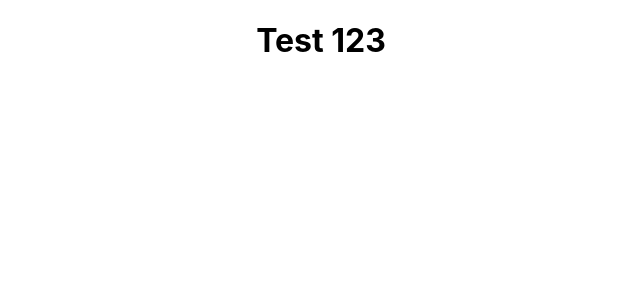
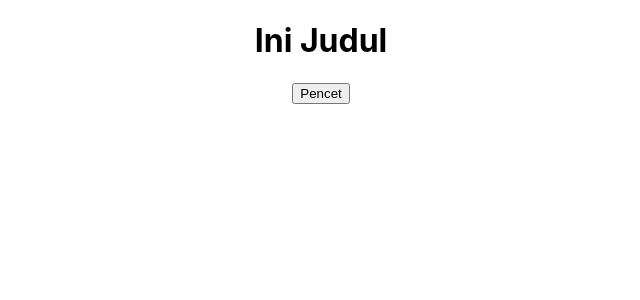
Before and after one commit to wildenali/ReactJS-Basic, a React (Create React App) app: page / in a window 1280 px wide. Shown: the top 300 px of the page, without its empty margins (319-959 px from the left). Built offline with nearby package versions, Linux system fonts and the light colour scheme.

Commit message:
02 - Button dan cara menggunakan elemet dasar

```diff
--- a/src/App.js
+++ b/src/App.js
@@ -1,12 +1,35 @@
-// --------------------- 1 Basic Template ---------------------
+// // --------------------- 1 Basic Template ---------------------
+// import React from 'react';
+// import './App.css';
+// function App() {
+//   return (
+//     <div className="App">
+//       <h1>Test 123</h1>
+//     </div>
+//   );
+// }
+// export default App;
+// // --------------------- 1 Basic Template ---------------------
+
+
+// --------------------- 2 - Button dan element basic ---------------------
 import React from 'react';
 import './App.css';
+
 function App() {
+
+  const judul = "Ini Judul"
+
+  const handlePencet = (e) => {
+    console.log('Di pencet')
+  }
+
   return (
     <div className="App">
-      <h1>Test 123</h1>
+      <h1>{judul}</h1>
+      <button onClick={handlePencet}>Pencet</button>
     </div>
   );
 }
 export default App;
-// --------------------- 1 Basic Template ---------------------
+// --------------------- 2 - Button dan element basic ---------------------
```
Also changed, not shown: 1 other file (tests, documents, lock files or other folders).
